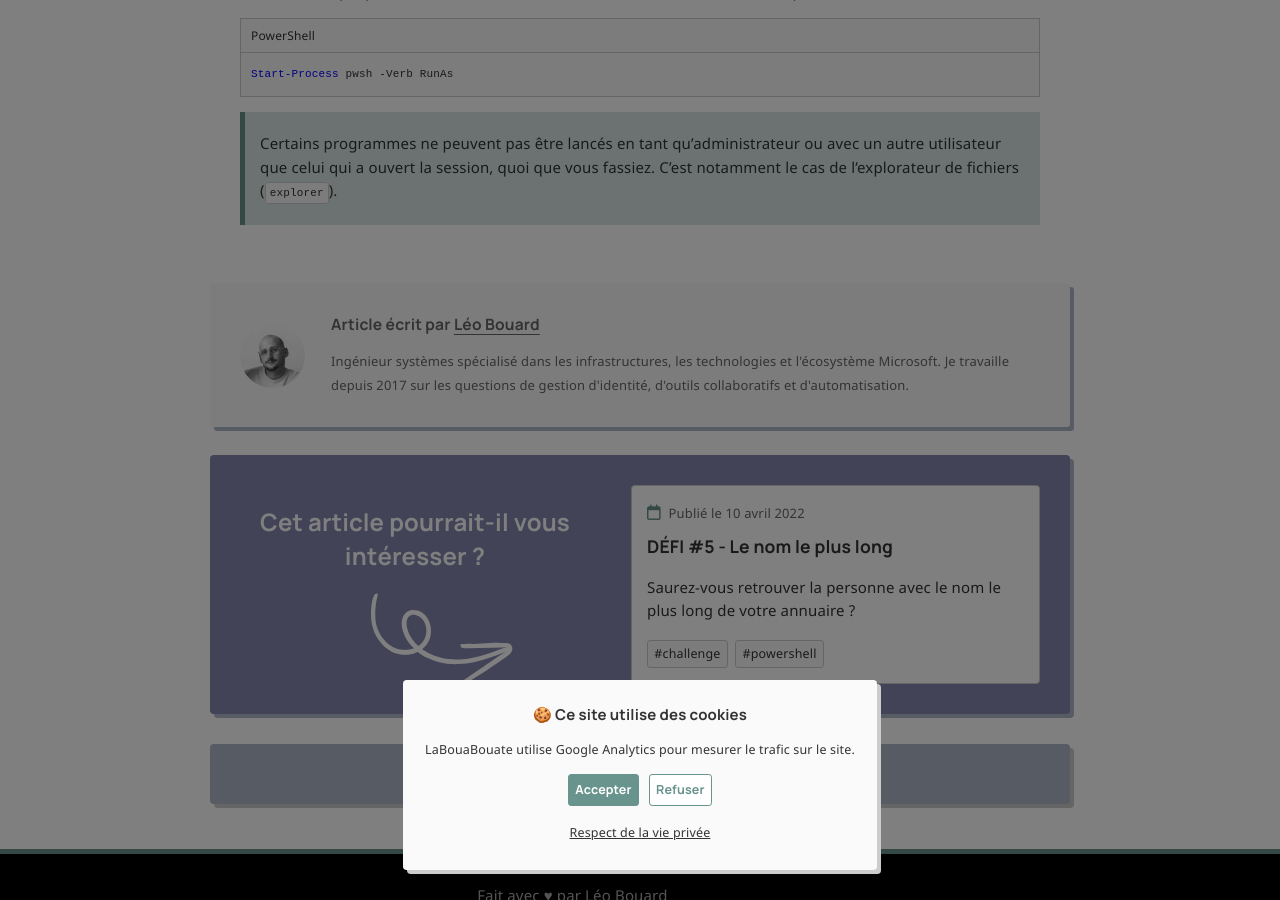
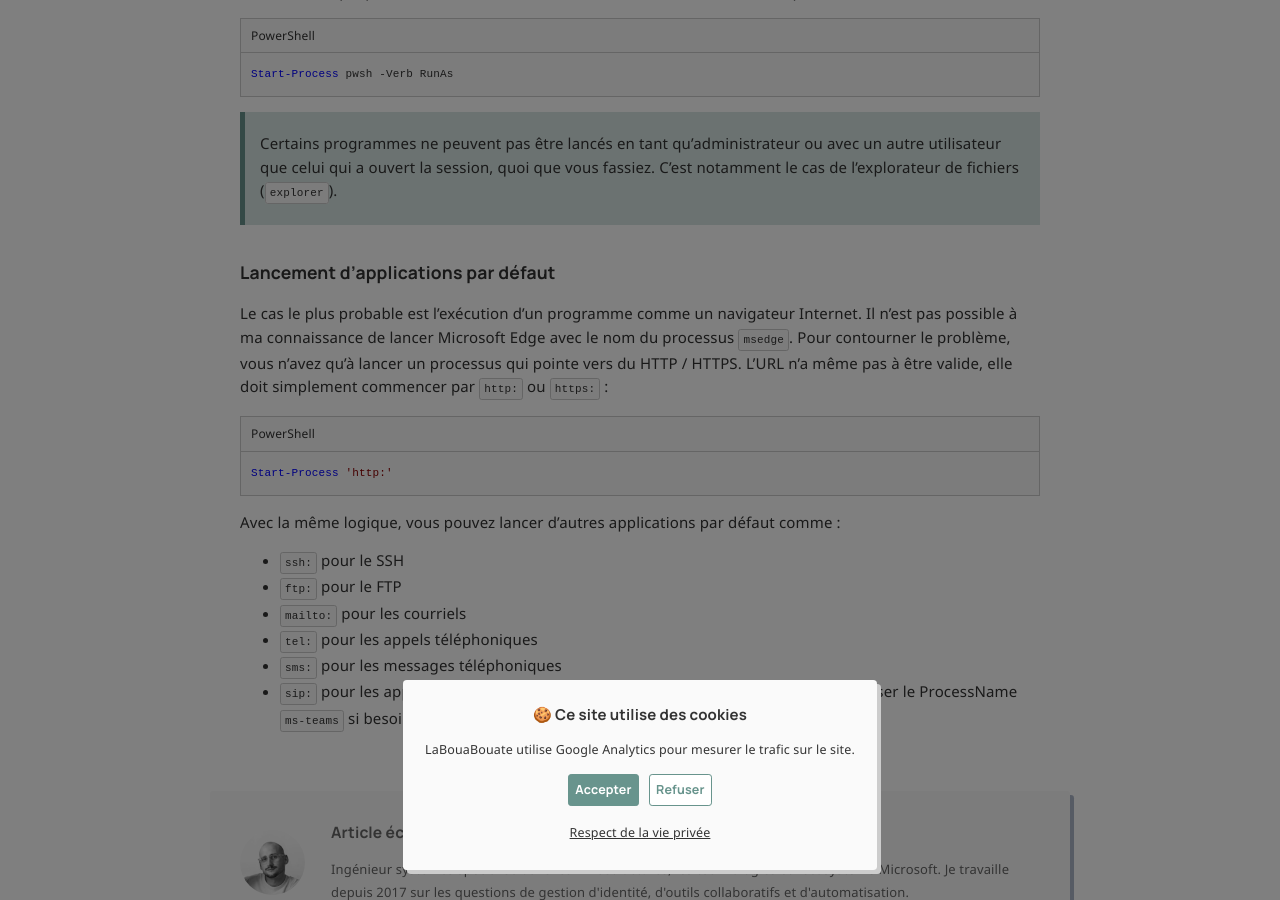
Before and after one commit to leobouard/leobouard.github.io, a Jekyll site: the page built from _posts/2026/2026-07-16-process-windows.md, in a window 1280 px wide and 900 px high, scrolled down 4122 px. Built offline with Jekyll 4.4.1, drawn with Linux system fonts in a browser that asks for light colours; nearby versions of some CDN libraries; some web fonts are replaced; comment, search, counter and statistics services are not loaded; some of the changed text lies outside the part shown.

Commit message:
Enhance PowerShell usage for launching default apps
Added instructions for launching default applications using specific protocols in PowerShell.

````diff
--- a/_posts/2026/2026-07-16-process-windows.md
+++ b/_posts/2026/2026-07-16-process-windows.md
@@ -105,3 +105,20 @@ Start-Process pwsh -Verb RunAs
 ```
 
 > Certains programmes ne peuvent pas être lancés en tant qu'administrateur ou avec un autre utilisateur que celui qui a ouvert la session, quoi que vous fassiez. C'est notamment le cas de l'explorateur de fichiers (`explorer`).
+
+### Lancement d'applications par défaut
+
+Le cas le plus probable est l'exécution d'un programme comme un navigateur Internet. Il n'est pas possible à ma connaissance de lancer Microsoft Edge avec le nom du processus `msedge`. Pour contourner le problème, vous n'avez qu'à lancer un processus qui pointe vers du HTTP / HTTPS. L'URL n'a même pas à être valide, elle doit simplement commencer par `http:` ou `https:` :
+
+```powershell
+Start-Process 'http:'
+```
+
+Avec la même logique, vous pouvez lancer d'autres applications par défaut comme :
+
+- `ssh:` pour le SSH
+- `ftp:` pour le FTP
+- `mailto:` pour les courriels
+- `tel:` pour les appels téléphoniques
+- `sms:` pour les messages téléphoniques
+- `sip:` pour les appels VOIP (donc souvent Teams, mais sachez que vous pouvez utiliser le ProcessName `ms-teams` si besoin)
````
